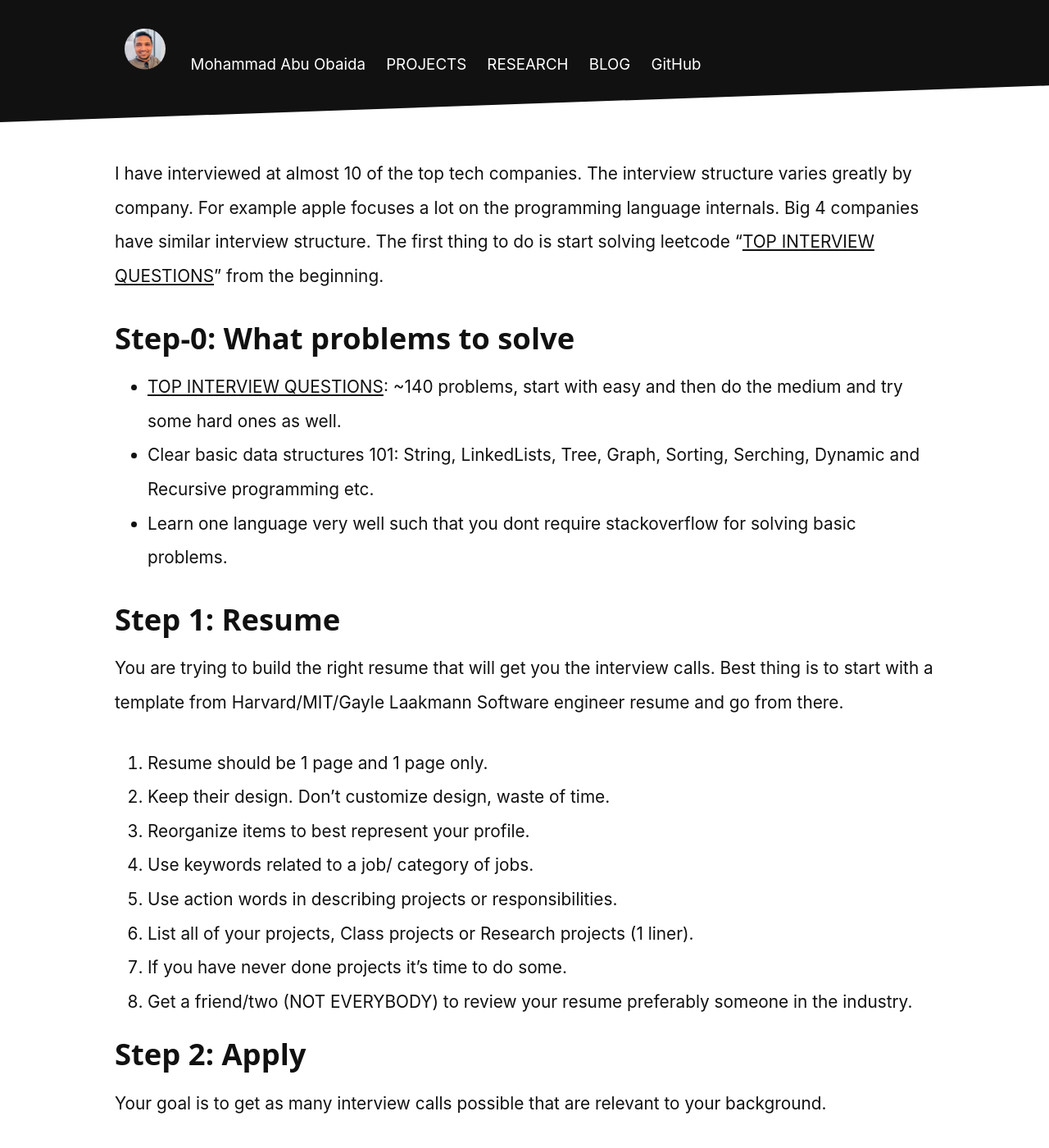
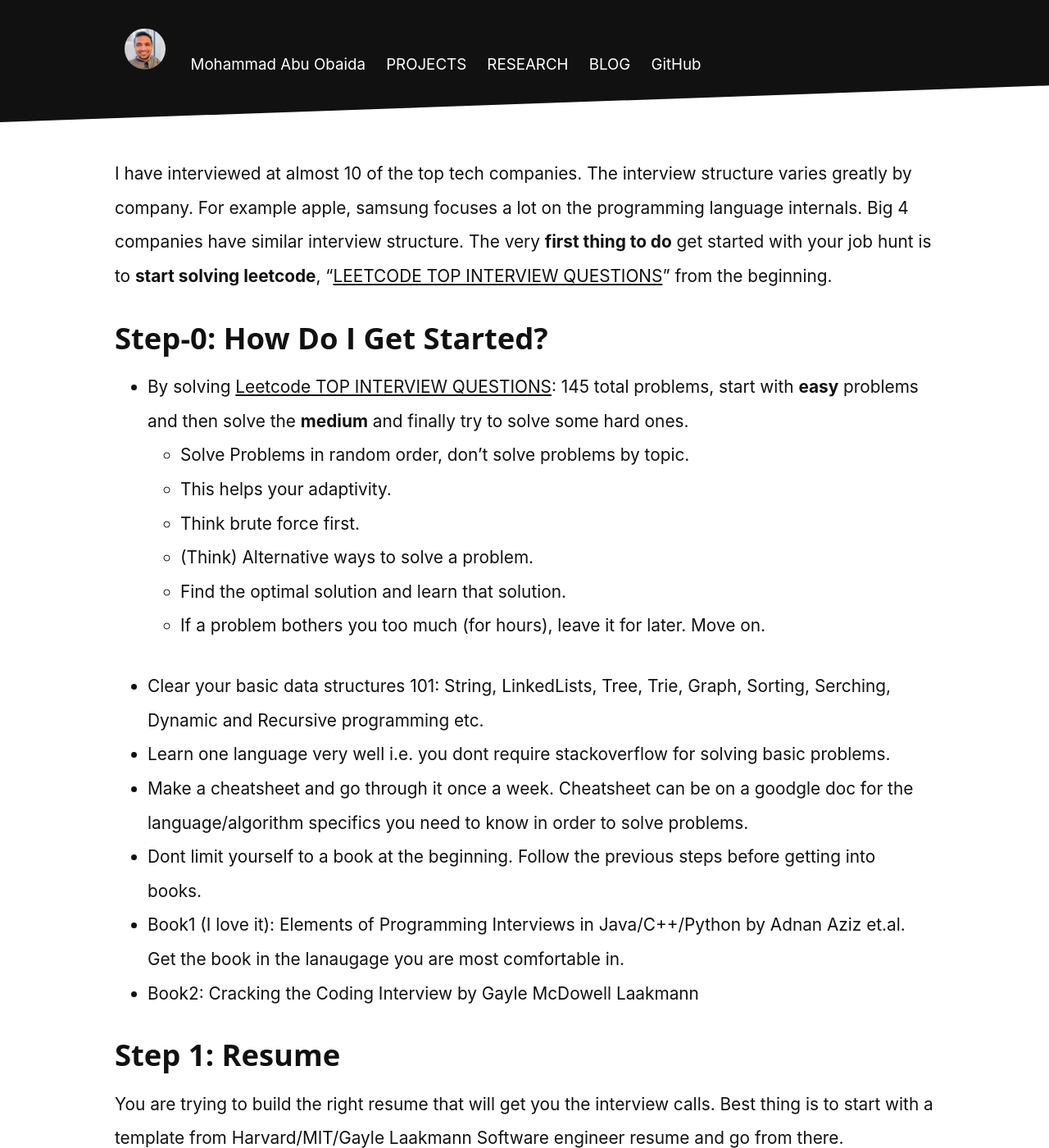
Before and after one commit to summonersRift/summonersrift.github.io, a Jekyll site: the page built from _posts/2018-08-13-landing-dream-job-in-tech.md, in a window 1280 px wide and 1400 px high. Shown: the whole window at 82% size. Built offline with Jekyll 4.4.1, drawn with Linux system fonts in a browser that asks for light colours; nearby versions of some CDN libraries; our own code applies the rules of GitHub Pages for plain Markdown files; some of the changed text lies outside the part shown.

Commit message:
/posts update --> landing dream job in tech

```diff
--- a/_posts/2018-08-13-landing-dream-job-in-tech.md
+++ b/_posts/2018-08-13-landing-dream-job-in-tech.md
@@ -1,12 +1,22 @@
 ---
 published: true
 ---
-I have interviewed at almost 10 of the top tech companies. The interview structure varies greatly by company. For example apple focuses a lot on the programming language internals. Big 4 companies have similar interview structure. The first thing to do is start solving leetcode "[TOP INTERVIEW QUESTIONS](https://leetcode.com/problemset/top-interview-questions/)" from the beginning.
+I have interviewed at almost 10 of the top tech companies. The interview structure varies greatly by company. For example apple, samsung focuses a lot on the programming language internals. Big 4 companies have similar interview structure. The very **first thing to do** get started with your job hunt is to **start solving leetcode**, "[LEETCODE TOP INTERVIEW QUESTIONS](https://leetcode.com/problemset/top-interview-questions/)" from the beginning.
 
-### Step-0: What problems to solve
-- [TOP INTERVIEW QUESTIONS](https://leetcode.com/problemset/top-interview-questions/): ~140 problems, start with easy and then do the medium and try some hard ones as well.
-- Clear basic data structures 101: String, LinkedLists, Tree, Graph, Sorting, Serching, Dynamic and Recursive programming etc.
-- Learn one language very well such that you dont require stackoverflow for solving basic problems.
+### Step-0: How Do I Get Started?
+- By solving [Leetcode TOP INTERVIEW QUESTIONS](https://leetcode.com/problemset/top-interview-questions/): 145 total problems, start with **easy** problems and then solve the **medium** and finally try to solve some hard ones.
+  - Solve Problems in random order, don't solve problems by topic.
+  - This helps your adaptivity.
+  - Think brute force first.
+  - (Think) Alternative ways to solve a problem.
+  - Find the optimal solution and learn that solution.
+  - If a problem bothers you too much (for hours), leave it for later. Move on.
+- Clear your basic data structures 101: String, LinkedLists, Tree, Trie, Graph, Sorting, Serching, Dynamic and Recursive programming etc.
+- Learn one language very well i.e. you dont require stackoverflow for solving basic problems.
+- Make a cheatsheet and go through it once a week. Cheatsheet can be on a goodgle doc for the language/algorithm specifics you need to know in order to solve problems.
+- Dont limit yourself to a book at the beginning. Follow the previous steps before getting into books.
+- Book1 (I love it): Elements of Programming Interviews in Java/C++/Python by Adnan Aziz et.al. Get the book in the lanaugage you are most comfortable in.
+- Book2: Cracking the Coding Interview by Gayle McDowell Laakmann
 
 
 ### Step 1: Resume
@@ -110,15 +120,15 @@ So, you failed a phone interview. Maybe you didn’t quite solve the problem or
 
 #### Step +1: Dealing with Failure
 <pre>
-                    it makes you stronger. ”
+                      it makes you stronger. ”
 “If something doesn’t break you,
 </pre>
 
 Always remember this.
 
 Here is how it makes you stronger-
-- In someway or the other
-- Every problem they asked, learn optimal solution to it.
+- In someway or the other.
+- Every problem you are asked, learn optimal solution to it.
 - Learn OPTIMAL solution to similar problems.
 - Try NOT to make the same mistake again.
 
@@ -226,7 +236,7 @@ Here is how it makes you stronger-
 1. Chinese remainder theorem
 
 
-### Step n-1 : Last Boss, Hell Yeah, Onsite Call!
+### Step n-1 : Finally, Onsite Call(n)!
 - Time to learn system design.
   1. Design twitter, tinyurl, messenger,...
   1. GoF Design Patterns
```
